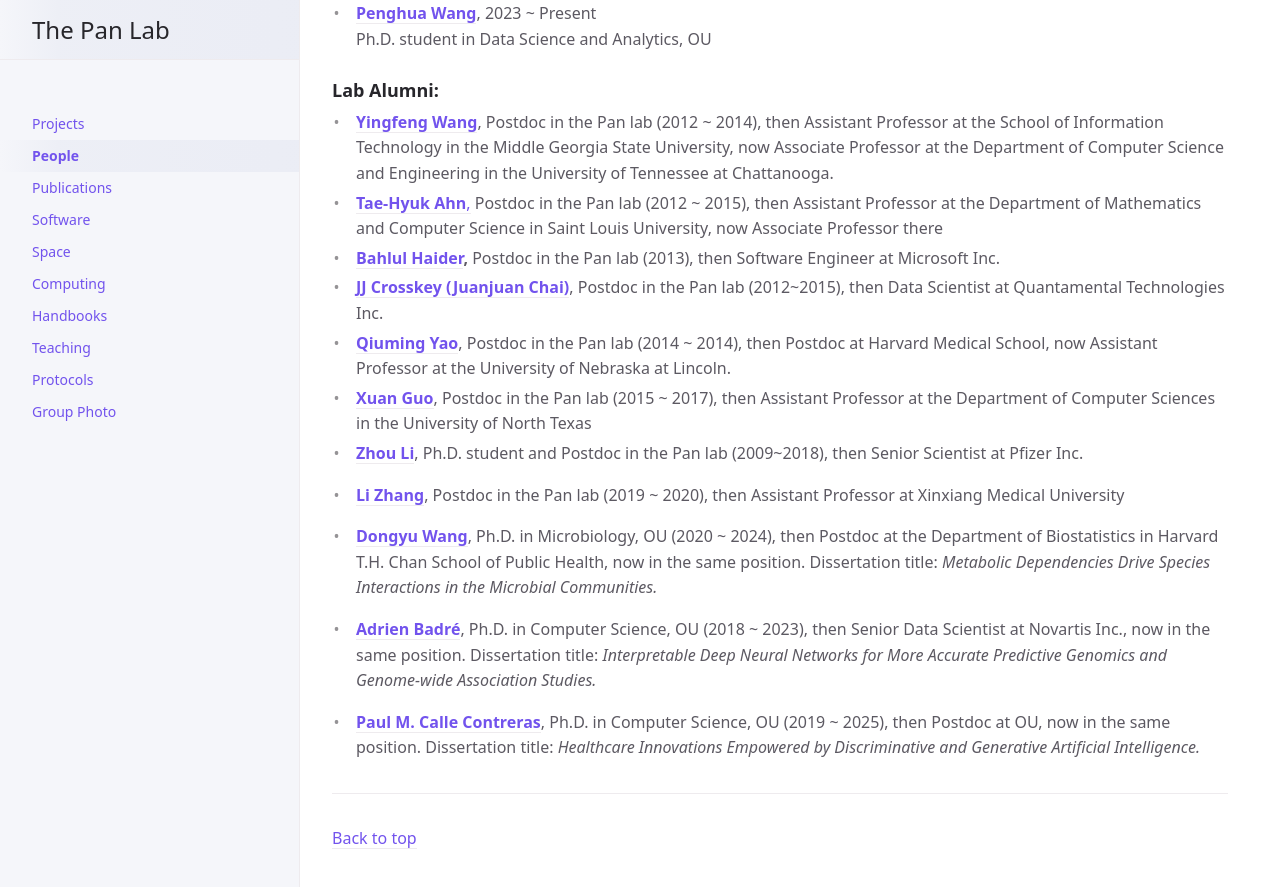
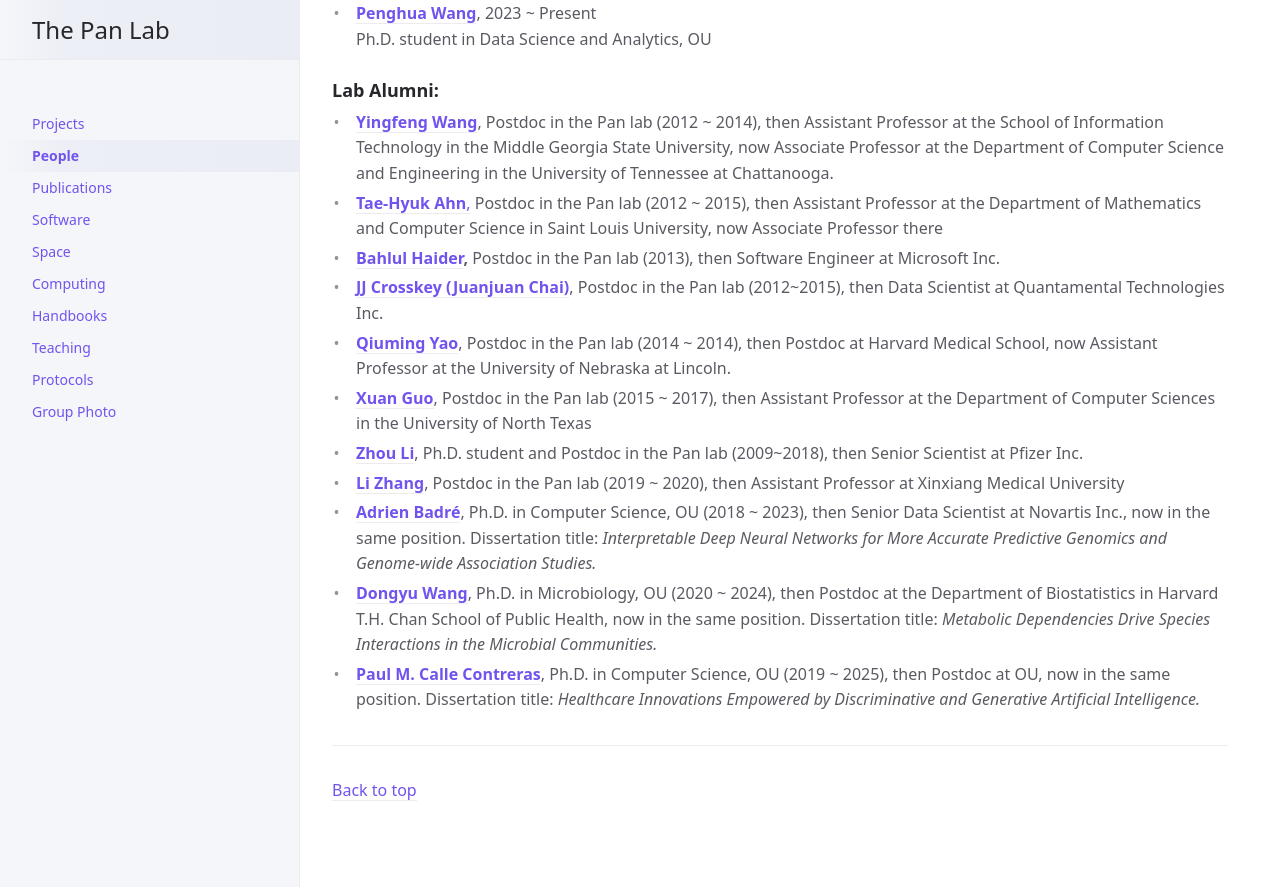
Before and after one commit to thepanlab/thepanlab.github.io, a Jekyll site: the page built from docs/people.md, in a window 1280 px wide and 900 px high, scrolled down 964 px. Shown: the top 887 px of the window. Built offline with Jekyll 4.4.1, drawn with Linux system fonts in a browser that asks for light colours; after the commit the page ends 1816 px from its top, so only the background shows below that.

```diff
--- a/docs/people.md
+++ b/docs/people.md
@@ -57,9 +57,6 @@ Ph.D. student in Data Science and Analytics, OU
   * [**Xuan Guo**](https://www.linkedin.com/in/xuan-guo-7b590886), Postdoc in the Pan lab (2015 ~ 2017), then Assistant Professor at the Department of Computer Sciences in the University of North Texas
   * [**Zhou Li**](https://scholar.google.com/citations?hl=en&user=-IOfp1gAAAAJ&view_op=list_works&sortby=pubdate), Ph.D. student and Postdoc in the Pan lab (2009~2018), then Senior Scientist at Pfizer Inc.
   * [**Li Zhang**](https://orcid.org/0000-0002-7862-6690), Postdoc in the Pan lab (2019 ~ 2020), then Assistant Professor at Xinxiang Medical University
-
+* [**Adrien Badré**](https://github.com/adbadre), Ph.D. in Computer Science, OU (2018 ~ 2023), then Senior Data Scientist at Novartis Inc., now in the same position. Dissertation title: *Interpretable Deep Neural Networks for More Accurate Predictive Genomics and Genome-wide Association Studies.*
 * [**Dongyu Wang**](https://github.com/dywang0323), Ph.D. in Microbiology, OU (2020 ~ 2024), then Postdoc at the Department of Biostatistics in Harvard T.H. Chan School of Public Health, now in the same position. Dissertation title: *Metabolic Dependencies Drive Species Interactions in the Microbial Communities.*
-
-* [**Adrien Badré**](https://github.com/adbadre), Ph.D. in Computer Science, OU (2018 ~ 2023), then Senior Data Scientist at Novartis Inc., now in the same position. Dissertation title: *Interpretable Deep Neural Networks for More Accurate Predictive Genomics and Genome-wide Association Studies.*
-
 * [**Paul M. Calle Contreras**](https://github.com/pcallec), Ph.D. in Computer Science, OU (2019 ~ 2025), then Postdoc at OU, now in the same position. Dissertation title: *Healthcare Innovations Empowered by Discriminative and Generative Artificial Intelligence.*
```
